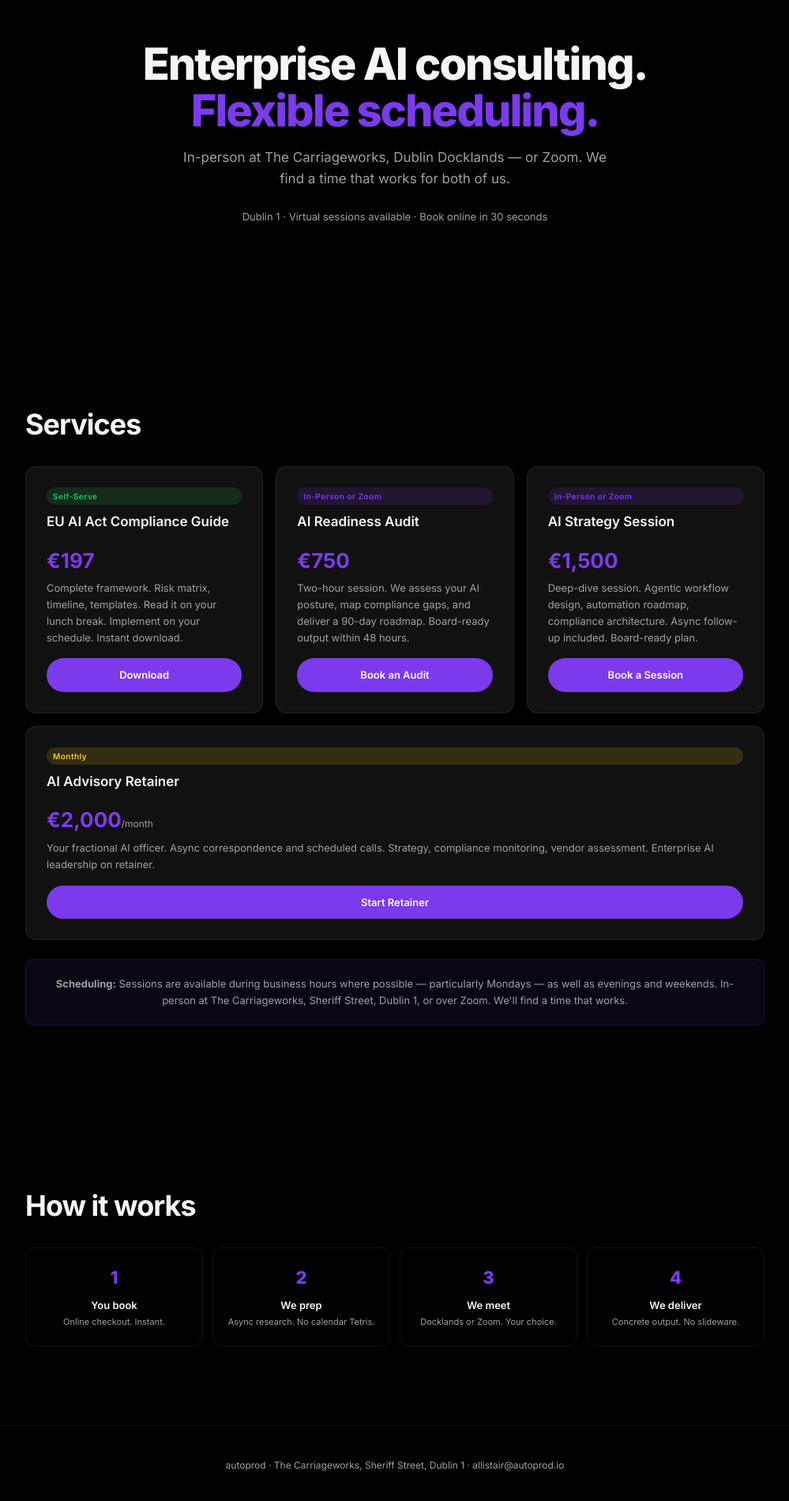
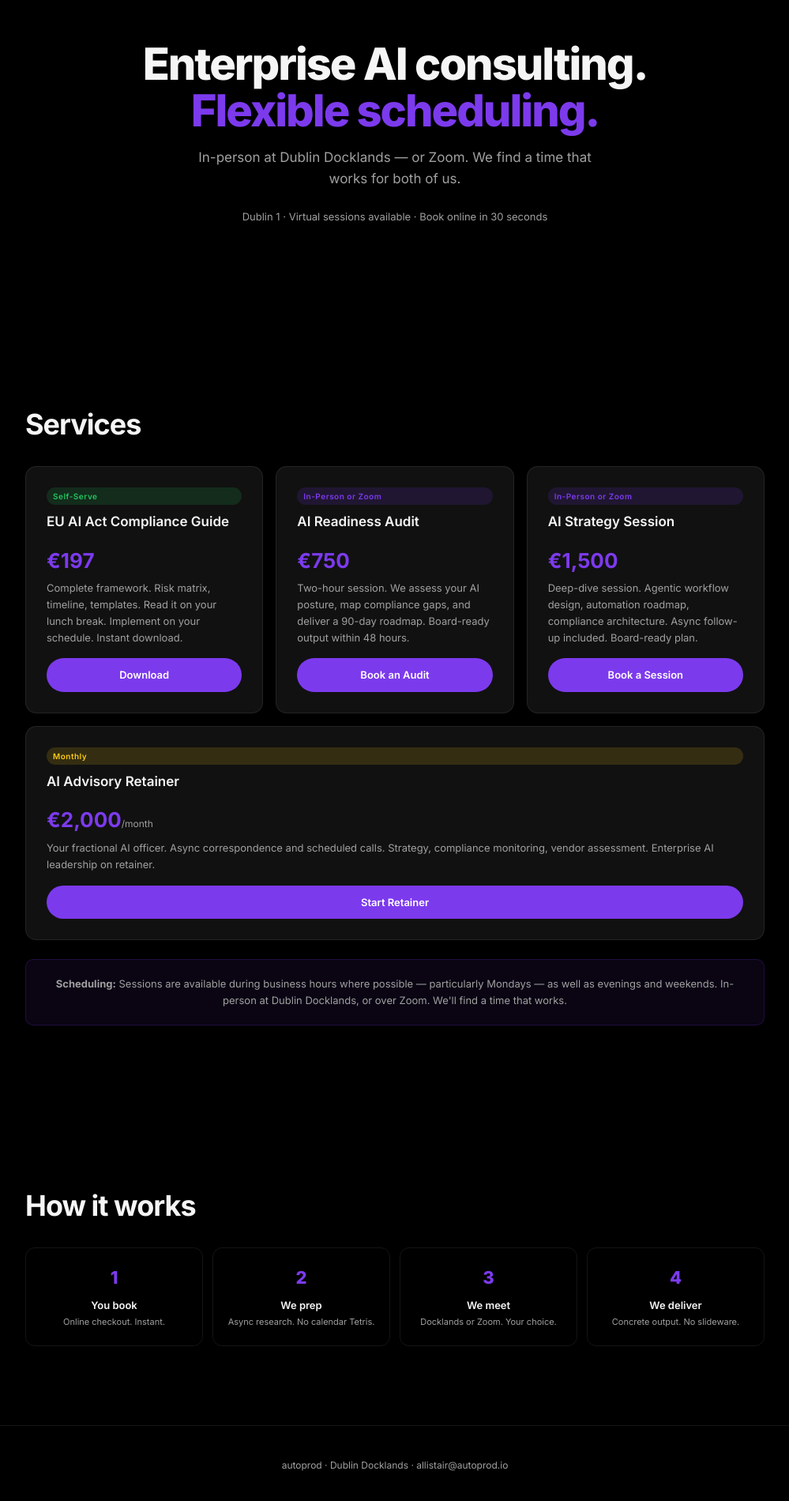
Before and after one commit to ClearyD98/n8n-automation, a plain HTML site: page index.html in a window 1280 px wide. Shown: the part 108-2008 px from the top of the page at 79% size, without its empty margins (140-1139 px from the left). Drawn offline with Linux system fonts and the light colour scheme.

Commit message:
Remove building name — just say Dublin Docklands

```diff
--- a/index.html
+++ b/index.html
@@ -46,7 +46,7 @@ footer{text-align:center;padding:40px 20px;color:var(--muted);font-size:12px;bor
 
 <section class="hero">
   <h1>Enterprise AI consulting.<br><span>Flexible scheduling.</span></h1>
-  <p>In-person at The Carriageworks, Dublin Docklands — or Zoom. We find a time that works for both of us.</p>
+  <p>In-person at Dublin Docklands — or Zoom. We find a time that works for both of us.</p>
   <p class="meta">Dublin 1 · Virtual sessions available · Book online in 30 seconds</p>
 </section>
 
@@ -88,7 +88,7 @@ footer{text-align:center;padding:40px 20px;color:var(--muted);font-size:12px;bor
   </div>
 
   <div class="note">
-    <strong>Scheduling:</strong> Sessions are available during business hours where possible — particularly Mondays — as well as evenings and weekends. In-person at The Carriageworks, Sheriff Street, Dublin 1, or over Zoom. We'll find a time that works.
+    <strong>Scheduling:</strong> Sessions are available during business hours where possible — particularly Mondays — as well as evenings and weekends. In-person at Dublin Docklands, or over Zoom. We'll find a time that works.
   </div>
 </section>
 
@@ -103,7 +103,7 @@ footer{text-align:center;padding:40px 20px;color:var(--muted);font-size:12px;bor
 </section>
 
 <footer>
-  <p>autoprod · The Carriageworks, Sheriff Street, Dublin 1 · allistair@autoprod.io</p>
+  <p>autoprod · Dublin Docklands · allistair@autoprod.io</p>
 </footer>
 
 </body>
```
